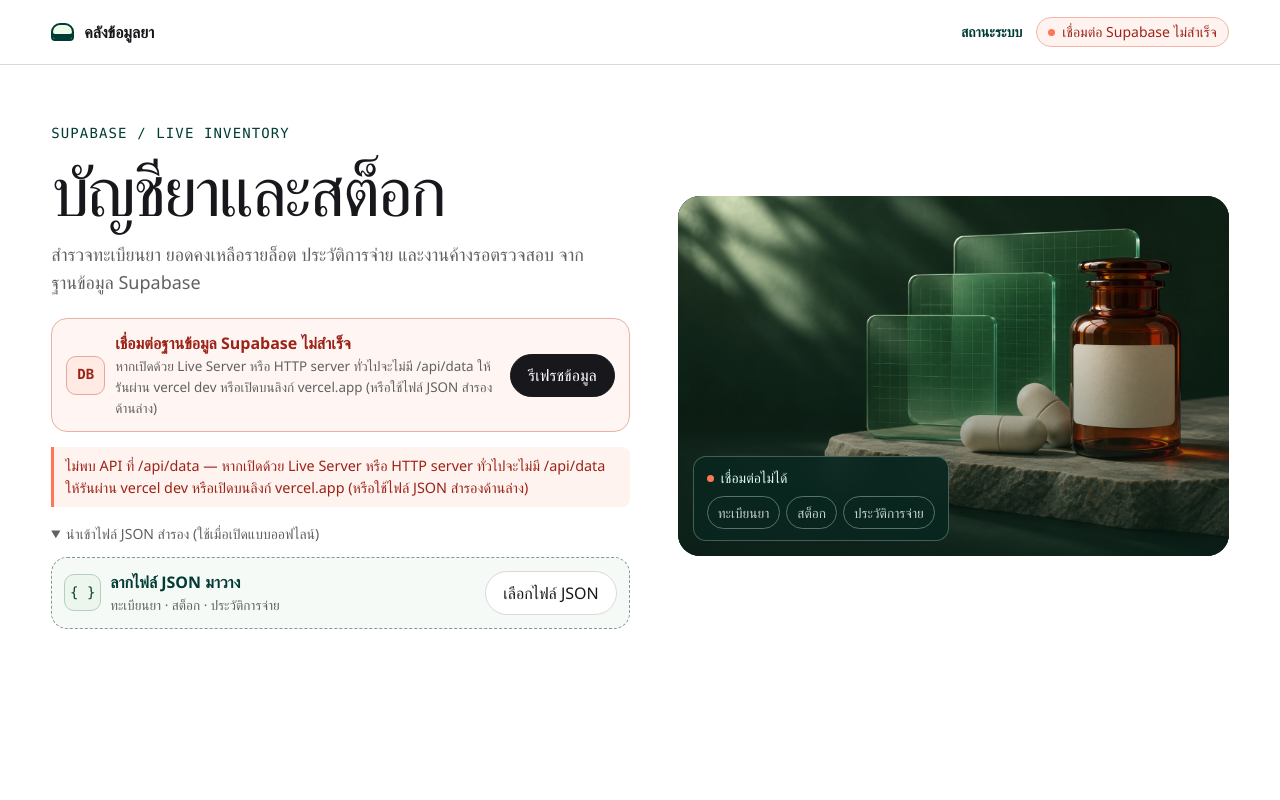
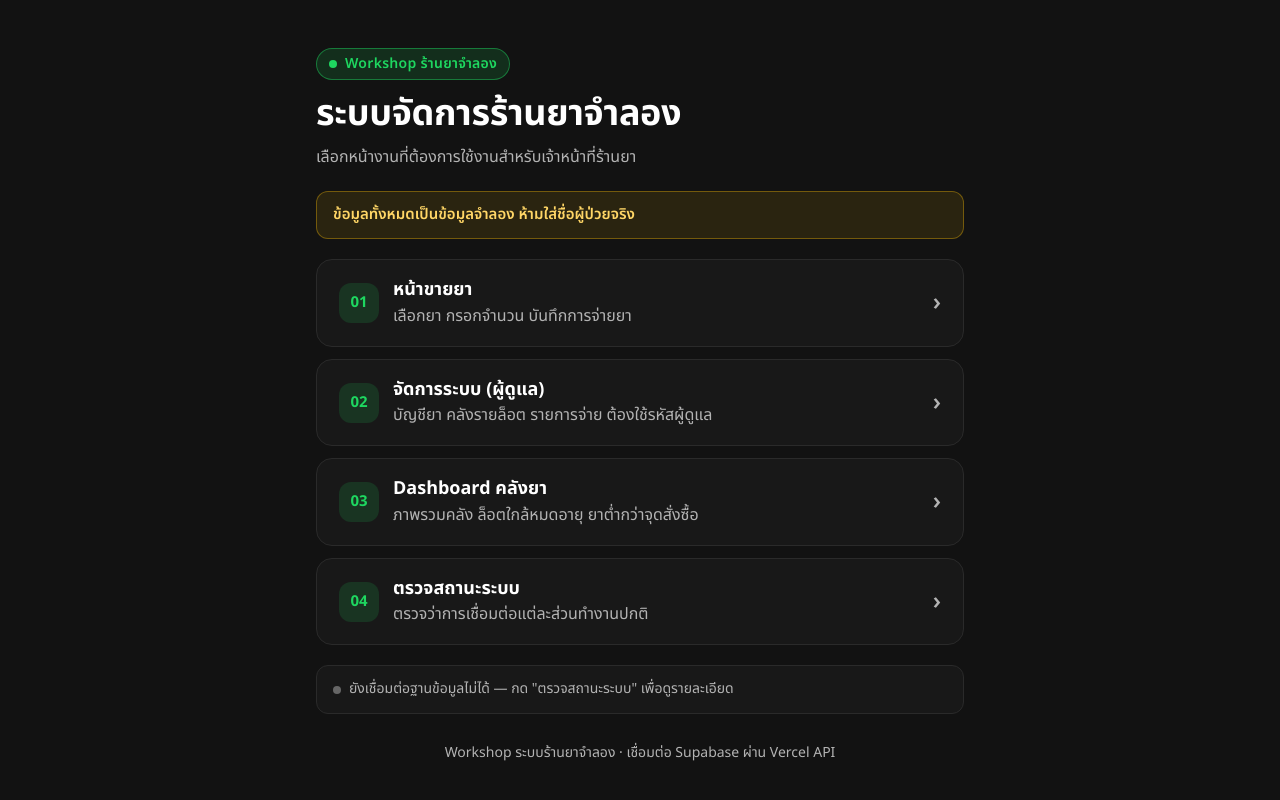
Before and after one commit to champchamp-pixel/MyStoreFinal20.11.69, a plain HTML site: page index.html in a window 1280 px wide. Drawn offline with Linux system fonts and the light colour scheme; no server answers.

Commit message:
Add files via upload

```diff
--- a/index.html
+++ b/index.html
@@ -3,153 +3,383 @@
 <head>
   <meta charset="utf-8">
   <meta name="viewport" content="width=device-width, initial-scale=1">
-  <meta name="description" content="แดชบอร์ดทะเบียนยา สต็อกรายล็อต ประวัติการจ่าย และรายการรอตรวจสอบที่เชื่อมต่อกับฐานข้อมูล Supabase">
-  <title>บัญชียาและสต็อก · Supabase</title>
-  <link rel="stylesheet" href="./styles.css">
-  <script src="./app.js" defer></script>
+  <meta name="description" content="หน้าแรกของระบบร้านยาจำลอง สำหรับเจ้าหน้าที่เข้าถึงหน้าขายยา จัดการระบบ Dashboard คลังยา และตรวจสถานะระบบ">
+  <title>ระบบร้านยาจำลอง</title>
+  <link rel="preconnect" href="https://fonts.googleapis.com">
+  <link rel="preconnect" href="https://fonts.gstatic.com" crossorigin>
+  <link href="https://fonts.googleapis.com/css2?family=Noto+Sans+Thai:wght@400;600;700&display=swap" rel="stylesheet">
+  <style>
+    :root {
+      color-scheme: dark;
+      --bg: #121212;
+      --card: #181818;
+      --card-hover: #222222;
+      --card-active: #282828;
+      --border: #2a2a2a;
+      --text: #ffffff;
+      --muted: #b3b3b3;
+      --accent: #1ed760;
+      --accent-soft: rgba(30, 215, 96, 0.14);
+      --accent-border: rgba(30, 215, 96, 0.45);
+      --warn-bg: rgba(255, 193, 7, 0.1);
+      --warn-border: rgba(255, 193, 7, 0.35);
+      --warn-text: #ffd666;
+    }
+
+    *, *::before, *::after {
+      box-sizing: border-box;
+    }
+
+    html {
+      background: var(--bg);
+      -webkit-tap-highlight-color: transparent;
+    }
+
+    body {
+      margin: 0;
+      min-height: 100dvh;
+      background: var(--bg);
+      color: var(--text);
+      font: 400 16px/1.6 'Noto Sans Thai', system-ui, -apple-system, 'Segoe UI', sans-serif;
+      display: flex;
+      flex-direction: column;
+    }
+
+    main {
+      width: min(680px, 100%);
+      margin: 0 auto;
+      padding: clamp(24px, 5vw, 48px) 16px 36px;
+      flex: 1;
+      display: flex;
+      flex-direction: column;
+      gap: 20px;
+    }
+
+    .hero {
+      display: flex;
+      flex-direction: column;
+      gap: 8px;
+    }
+
+    .eyebrow {
+      display: inline-flex;
+      align-items: center;
+      gap: 8px;
+      align-self: flex-start;
+      padding: 4px 12px;
+      border-radius: 999px;
+      background: var(--accent-soft);
+      border: 1px solid var(--accent-border);
+      color: var(--accent);
+      font-size: 14px;
+      font-weight: 600;
+      letter-spacing: 0.02em;
+    }
+
+    .eyebrow-dot {
+      width: 8px;
+      height: 8px;
+      border-radius: 50%;
+      background: var(--accent);
+      flex: 0 0 8px;
+    }
+
+    h1 {
+      margin: 4px 0 0;
+      font-size: clamp(28px, 6vw, 36px);
+      font-weight: 700;
+      line-height: 1.25;
+      letter-spacing: -0.01em;
+    }
+
+    .subtitle {
+      margin: 0;
+      color: var(--muted);
+      font-size: 16px;
+    }
+
+    .notice {
+      margin: 0;
+      padding: 12px 16px;
+      border-radius: 12px;
+      background: var(--warn-bg);
+      border: 1px solid var(--warn-border);
+      color: var(--warn-text);
+      font-size: 15px;
+      font-weight: 600;
+      line-height: 1.5;
+    }
+
+    .menu-list {
+      list-style: none;
+      margin: 0;
+      padding: 0;
+      display: grid;
+      gap: 12px;
+    }
+
+    .menu-link {
+      position: relative;
+      display: grid;
+      grid-template-columns: auto minmax(0, 1fr) auto;
+      align-items: center;
+      gap: 14px;
+      min-height: 80px;
+      padding: 16px 18px;
+      border-radius: 16px;
+      background: var(--card);
+      border: 1px solid var(--border);
+      color: var(--text);
+      text-decoration: none;
+      transition: background-color 0.16s ease, border-color 0.16s ease, transform 0.12s ease;
+    }
+
+    .menu-link:hover {
+      background: var(--card-hover);
+      border-color: var(--accent-border);
+    }
+
+    .menu-link:active {
+      background: var(--card-active);
+      transform: scale(0.99);
+    }
+
+    .menu-link:focus-visible {
+      outline: 3px solid var(--accent);
+      outline-offset: 3px;
+      border-color: var(--accent);
+    }
+
+    .menu-index {
+      width: 40px;
+      height: 40px;
+      border-radius: 12px;
+      background: var(--accent-soft);
+      color: var(--accent);
+      font-weight: 700;
+      font-size: 15px;
+      display: grid;
+      place-items: center;
+      flex: 0 0 40px;
+      font-variant-numeric: tabular-nums;
+    }
+
+    .menu-body {
+      min-width: 0;
+      display: flex;
+      flex-direction: column;
+      gap: 2px;
+    }
+
+    .menu-title {
+      color: var(--text);
+      font-size: 18px;
+      font-weight: 700;
+      line-height: 1.35;
+    }
+
+    .menu-desc {
+      color: var(--muted);
+      font-size: 16px;
+      line-height: 1.45;
+    }
+
+    .menu-arrow {
+      color: var(--muted);
+      font-size: 24px;
+      line-height: 1;
+      font-weight: 600;
+      padding-left: 4px;
+      transition: color 0.16s ease, transform 0.16s ease;
+    }
+
+    .menu-link:hover .menu-arrow,
+    .menu-link:focus-visible .menu-arrow {
+      color: var(--accent);
+      transform: translateX(3px);
+    }
+
+    .system-strip {
+      display: flex;
+      align-items: center;
+      justify-content: space-between;
+      flex-wrap: wrap;
+      gap: 8px 14px;
+      padding: 12px 16px;
+      border-radius: 12px;
+      background: var(--card);
+      border: 1px solid var(--border);
+      color: var(--muted);
+      font-size: 14px;
+    }
+
+    .system-strip-main {
+      display: inline-flex;
+      align-items: center;
+      gap: 8px;
+      min-width: 0;
+    }
+
+    .status-dot {
+      width: 8px;
+      height: 8px;
+      border-radius: 50%;
+      background: #666666;
+      flex: 0 0 8px;
+    }
+
+    .system-strip.is-ok .status-dot {
+      background: var(--accent);
+    }
+
+    .system-strip.is-ok .system-strip-text {
+      color: var(--text);
+    }
+
+    .system-strip-meta {
+      color: var(--muted);
+      font-variant-numeric: tabular-nums;
+    }
+
+    footer {
+      margin-top: auto;
+      padding-top: 8px;
+      color: var(--muted);
+      font-size: 14px;
+      text-align: center;
+    }
+
+    @media (min-width: 640px) {
+      .menu-link {
+        min-height: 84px;
+        padding: 18px 22px;
+      }
+    }
+
+    @media (prefers-reduced-motion: reduce) {
+      .menu-link,
+      .menu-arrow {
+        transition: none;
+      }
+      .menu-link:active,
+      .menu-link:hover .menu-arrow,
+      .menu-link:focus-visible .menu-arrow {
+        transform: none;
+      }
+    }
+  </style>
 </head>
 <body>
-  <header class="topbar">
-    <div class="shell topbar-inner">
-      <a class="brand" href="#top"><span class="brand-mark" aria-hidden="true"></span>คลังข้อมูลยา</a>
-      <nav id="navigation" aria-label="ทางลัด" hidden>
-        <a href="#records">รายการ</a><a href="#charts">กราฟ</a><a href="#checks">ตรวจข้อมูล</a>
-      </nav>
-      <div class="topbar-actions">
-        <a class="topbar-link" href="./status.html">สถานะระบบ</a>
-        <span class="dataset-label" id="dataset-label">กำลังเชื่อมต่อ Supabase…</span>
-      </div>
-    </div>
-  </header>
-  <main class="shell" id="top">
+  <main>
     <header class="hero">
-      <div class="hero-copy">
-        <div class="mono kicker" id="hero-kicker">SUPABASE / LIVE INVENTORY</div>
-        <h1>บัญชียาและสต็อก</h1>
-        <p class="hero-description">สำรวจทะเบียนยา ยอดคงเหลือรายล็อต ประวัติการจ่าย และงานค้างรอตรวจสอบ จากฐานข้อมูล Supabase</p>
-
-        <div class="connection-card" id="connection-card">
-          <div class="connection-copy">
-            <span class="connection-mark mono" aria-hidden="true">DB</span>
-            <div>
-              <strong id="connection-title">เชื่อมต่อฐานข้อมูล Supabase</strong>
-              <p id="connection-meta">อ่านข้อมูลผ่าน /api/data (สิทธิ์อ่านอย่างเดียวตาม RLS)</p>
-            </div>
-          </div>
-          <button class="button primary" type="button" id="refresh-db">รีเฟรชข้อมูล</button>
-        </div>
-
-        <div class="import-actions">
-          <p class="load-status" id="load-status" role="status"></p>
-          <button class="text-button" type="button" id="switch-supabase" hidden>กลับไปใช้ข้อมูลจาก Supabase</button>
-        </div>
-        <p class="load-error" id="load-error" role="alert" hidden></p>
-        <p class="load-note" id="load-note" hidden></p>
-        <ul class="sources" id="sources" aria-label="ชุดข้อมูลที่โหลด" hidden></ul>
-
-        <details class="json-fallback" id="json-fallback">
-          <summary>นำเข้าไฟล์ JSON สำรอง (ใช้เมื่อเปิดแบบออฟไลน์)</summary>
-          <div class="drop-zone" id="drop-zone">
-            <div class="drop-copy">
-              <span class="drop-mark mono" aria-hidden="true">{ }</span>
-              <div><strong id="drop-title">ลากไฟล์ JSON มาวาง</strong><p>ทะเบียนยา · สต็อก · ประวัติการจ่าย</p></div>
-            </div>
-            <label class="button file-button">
-              <input type="file" id="file-input" accept=".json,application/json" multiple>
-              <span>เลือกไฟล์ JSON</span>
-            </label>
-          </div>
-        </details>
-      </div>
-      <div class="hero-art">
-        <div class="hero-image" aria-hidden="true"></div>
-        <div class="hero-console" id="hero-console">
-          <p class="console-status mono" id="source-status">กำลังเชื่อมต่อ Supabase…</p>
-          <div class="console-actions" id="source-shortcuts" aria-label="เปิดชุดข้อมูลที่โหลดแล้ว">
-            <button type="button" data-source="catalog" disabled>ทะเบียนยา</button>
-            <button type="button" data-source="stock" disabled>สต็อก</button>
-            <button type="button" data-source="events" disabled>ประวัติการจ่าย</button>
-            <button type="button" data-source="open" disabled hidden>งานค้าง</button>
-          </div>
-        </div>
-      </div>
+      <div class="eyebrow"><span class="eyebrow-dot" aria-hidden="true"></span>Workshop ร้านยาจำลอง</div>
+      <h1>ระบบจัดการร้านยาจำลอง</h1>
+      <p class="subtitle">เลือกหน้างานที่ต้องการใช้งานสำหรับเจ้าหน้าที่ร้านยา</p>
     </header>
 
-    <div id="dashboard" hidden>
-      <section class="overview" aria-labelledby="overview-title">
-        <div class="overview-copy">
-          <span class="mono" id="overview-kicker">SUPABASE OVERVIEW</span>
-          <h2 id="overview-title">ภาพรวมข้อมูลยา</h2>
-          <p id="snapshot"></p>
-          <a id="review-shortcut" class="review-shortcut" href="#checks" hidden></a>
-        </div>
-        <dl class="metrics">
-          <div><dt>รายการยา (SKU)</dt><dd id="metric-skus"><span aria-hidden="true">—</span><span class="sr-only">—</span></dd></div>
-          <div><dt>หมวดหมู่</dt><dd id="metric-categories"><span aria-hidden="true">—</span><span class="sr-only">—</span></dd></div>
-          <div><dt>ล็อตในคลัง</dt><dd id="metric-lots"><span aria-hidden="true">—</span><span class="sr-only">—</span></dd></div>
-          <div><dt>ประวัติการจ่ายยา</dt><dd id="metric-events"><span aria-hidden="true">—</span><span class="sr-only">—</span></dd></div>
-        </dl>
-      </section>
+    <p class="notice" role="note">ข้อมูลทั้งหมดเป็นข้อมูลจำลอง ห้ามใส่ชื่อผู้ป่วยจริง</p>
 
-      <div class="workspace">
-        <section class="records" id="records" aria-labelledby="records-title">
-          <div class="section-lead">
-            <h2 id="records-title">สำรวจรายการ</h2>
-            <div class="view-choices" id="view-choices" aria-label="เลือกชุดรายการ">
-              <button type="button" class="pill" data-view="catalog" aria-pressed="true">ทะเบียนยา</button>
-              <button type="button" class="pill" data-view="stock" aria-pressed="false">สต็อกรายล็อต</button>
-              <button type="button" class="pill" data-view="events" aria-pressed="false">ประวัติการจ่าย</button>
-              <button type="button" class="pill" data-view="open" aria-pressed="false" hidden>งานค้าง / รอตรวจ</button>
-            </div>
-            <p class="view-note" id="view-note"></p>
-          </div>
-          <form class="filters" id="filters" role="search">
-            <label>ค้นหา <input id="search" type="search" placeholder="ชื่อยา, SKU, ATC, ล็อต, รหัสผู้ป่วย"></label>
-            <label>หมวดหมู่ <select id="category"><option value="">ทุกหมวด</option></select></label>
-            <label id="status-field">สถานะ <select id="status"><option value="">ทุกสถานะ</option></select></label>
-            <button class="text-button" type="reset">ล้างตัวกรอง</button>
-          </form>
-          <p class="result-count" id="result-count" role="status" tabindex="-1"></p>
-          <div class="table-region" id="table-region" role="region" tabindex="0" aria-label="ตารางรายการยา">
-            <table><thead id="table-head"></thead><tbody id="table-body"></tbody></table>
-          </div>
-          <ul id="mobile-records" class="mobile-records" aria-label="รายการยา" hidden></ul>
-          <p class="empty" id="empty-records" hidden></p>
-          <div class="pagination" id="pagination">
-            <button type="button" id="previous" class="pill">ก่อนหน้า</button>
-            <span id="page-number" class="mono"></span>
-            <button type="button" id="next" class="pill">ถัดไป</button>
-          </div>
-        </section>
+    <nav aria-label="เมนูหลักระบบร้านยาจำลอง">
+      <ul class="menu-list" id="menu-list"></ul>
+    </nav>
 
-        <aside class="analytics" id="charts" aria-labelledby="share-title">
-          <section class="share-card">
-            <div class="chart-heading">
-              <h2 id="share-title">สัดส่วนตามหมวด</h2>
-              <button type="button" class="text-button replay" id="replay">เล่นซ้ำ</button>
-            </div>
-            <p id="chart-note">เลือกหมวดจากวงแหวนหรือกราฟแท่งเพื่อกรองรายการ</p>
-            <div class="ring-wrap" aria-hidden="true">
-              <div class="ring" id="ring"><div class="ring-slices"></div>
-                <div class="ring-center"><strong id="ring-number"></strong><span id="ring-unit"></span></div>
-              </div>
-              <p id="ring-caption"></p>
-            </div>
-            <h3 id="bars-title">จำนวน SKU ตามหมวด</h3>
-            <div class="bars" id="bars" role="group" aria-labelledby="bars-title"></div>
-          </section>
-        </aside>
-      </div>
+    <div class="system-strip" id="system-strip" role="status" aria-live="polite">
+      <span class="system-strip-main">
+        <span class="status-dot" aria-hidden="true"></span>
+        <span class="system-strip-text" id="system-status">กำลังตรวจการเชื่อมต่อฐานข้อมูล…</span>
+      </span>
+      <span class="system-strip-meta" id="system-meta"></span>
+    </div>
 
-      <section class="checks" id="checks" aria-labelledby="checks-title">
-        <div>
-          <h2 id="checks-title">รายการที่ควรตรวจสอบ</h2>
-          <p id="checks-subtitle">อ้างอิงวัน as_of จากฐานข้อมูลและตรวจสอบความสอดคล้องของคลัง การจ่าย และงานค้าง</p>
-        </div>
-        <div id="check-list" class="check-list"></div>
-      </section>
-    </div>
-    <noscript><p>กรุณาเปิด JavaScript เพื่อเชื่อมต่อข้อมูลจาก Supabase</p></noscript>
+    <noscript>
+      <p class="notice">กรุณาเปิด JavaScript เพื่อแสดงรายการเมนูหลักของระบบ</p>
+    </noscript>
+
+    <footer>Workshop ระบบร้านยาจำลอง · เชื่อมต่อ Supabase ผ่าน Vercel API</footer>
   </main>
+
+  <script>
+    // เพิ่มหรือลบปุ่มหน้างานได้ด้วยการแก้หนึ่งบรรทัดในอาร์เรย์นี้
+    const LINKS = [
+      { href: 'pos.html', title: 'หน้าขายยา', desc: 'เลือกยา กรอกจำนวน บันทึกการจ่ายยา' },
+      { href: 'admin.html', title: 'จัดการระบบ (ผู้ดูแล)', desc: 'บัญชียา คลังรายล็อต รายการจ่าย ต้องใช้รหัสผู้ดูแล' },
+      { href: 'dashboard.html', title: 'Dashboard คลังยา', desc: 'ภาพรวมคลัง ล็อตใกล้หมดอายุ ยาต่ำกว่าจุดสั่งซื้อ' },
+      { href: 'status.html', title: 'ตรวจสถานะระบบ', desc: 'ตรวจว่าการเชื่อมต่อแต่ละส่วนทำงานปกติ' },
+    ];
+
+    function buildMenu(items) {
+      const list = document.getElementById('menu-list');
+      const fragment = document.createDocumentFragment();
+
+      items.forEach((item, index) => {
+        const li = document.createElement('li');
+
+        const link = document.createElement('a');
+        link.className = 'menu-link';
+        link.setAttribute('href', item.href);
+
+        const badge = document.createElement('span');
+        badge.className = 'menu-index';
+        badge.setAttribute('aria-hidden', 'true');
+        badge.textContent = String(index + 1).padStart(2, '0');
+
+        const body = document.createElement('span');
+        body.className = 'menu-body';
+
+        const title = document.createElement('span');
+        title.className = 'menu-title';
+        title.textContent = item.title;
+
+        const desc = document.createElement('span');
+        desc.className = 'menu-desc';
+        desc.textContent = item.desc;
+
+        const arrow = document.createElement('span');
+        arrow.className = 'menu-arrow';
+        arrow.setAttribute('aria-hidden', 'true');
+        arrow.textContent = '›';
+
+        body.append(title, desc);
+        link.append(badge, body, arrow);
+        li.append(link);
+        fragment.append(li);
+      });
+
+      list.replaceChildren(fragment);
+    }
+
+    async function checkSystemSummary() {
+      const strip = document.getElementById('system-strip');
+      const statusEl = document.getElementById('system-status');
+      const metaEl = document.getElementById('system-meta');
+
+      if (location.protocol === 'file:') {
+        statusEl.textContent = 'เปิดจากไฟล์ในเครื่อง (เปิดบนลิงก์ Vercel เพื่อเชื่อมฐานข้อมูล)';
+        return;
+      }
+
+      try {
+        const response = await fetch('/api/data', { cache: 'no-store' });
+        const text = await response.text();
+        let data = null;
+        try { data = JSON.parse(text); } catch {}
+
+        if (response.ok && data && data.drugs && data.stock && data.dispense_log) {
+          const asOf = (data.drugs.meta && data.drugs.meta.as_of) || '-';
+          const num = new Intl.NumberFormat('th-TH');
+          strip.classList.add('is-ok');
+          statusEl.textContent = 'เชื่อมต่อ Supabase แล้ว';
+          metaEl.textContent = `วันอ้างอิง ${asOf} · ยา ${num.format(data.drugs.items.length)} · ล็อต ${num.format(data.stock.items.length)}`;
+        } else {
+          statusEl.textContent = 'ยังเชื่อมต่อฐานข้อมูลไม่ได้ — กด "ตรวจสถานะระบบ" เพื่อดูรายละเอียด';
+        }
+      } catch {
+        statusEl.textContent = 'ยังเชื่อมต่อฐานข้อมูลไม่ได้ — กด "ตรวจสถานะระบบ" เพื่อดูรายละเอียด';
+      }
+    }
+
+    buildMenu(LINKS);
+    checkSystemSummary();
+  </script>
 </body>
 </html>
```
Also changed, not shown: dashboard.html (added, +156 -0 lines).
